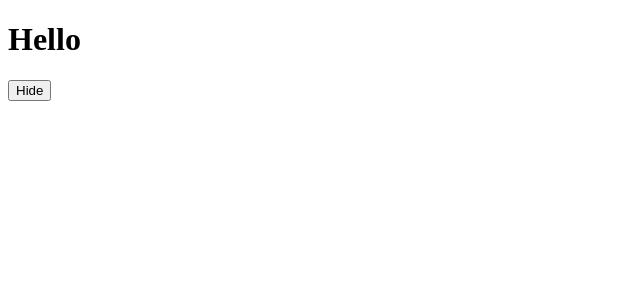
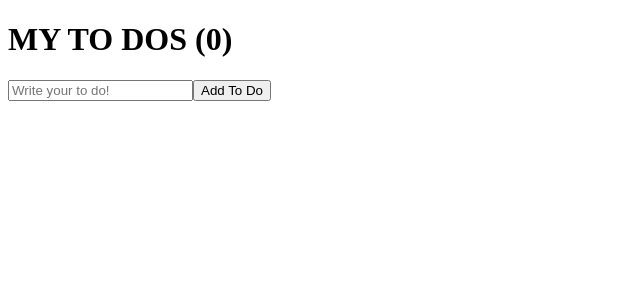
Before and after one commit to jeondaegam/first-create-react-app, a React (Create React App) app: page / in a window 1280 px wide. Shown: the top 300 px of the page, without its empty margins (0-640 px from the left). Built offline with nearby package versions, Linux system fonts and the light colour scheme.

Commit message:
#7.0 Todo List part 1 : ...array
- ...을 사용하여 array에 새로운 값을 추가한다.
- <input>, <form> 사용하기
- submit  event prevent

```diff
--- a/src/App.js
+++ b/src/App.js
@@ -16,13 +16,34 @@
 
 
 function App() {
-  const [showing, setShowing] = useState(true);
-  const onClick = () => setShowing(prev => !prev)
+  const [toDo, setToDo] = useState("");
+  const [toDos, setToDos] = useState([]);
+  const onChange = (event) => setToDo(event.target.value);
+  const onSubmit = (event) => {
+    event.preventDefault();
+    if(toDo==="") {
+      return; // toDo가 mepty면 이 함수를 실행시키지 않는다
+    }
+    setToDos((currentArray) => [toDo, ...currentArray]);
+    setToDo(""); // 키워드 입력 후 submit하면 input창을 비워준다.
+  };
+    console.log(toDos);
+
+    // setToDos(function(currentArray)){ 위와 똑같은 기능을 한다.
+    //   return ;
+    // }
 
   return (
     <div>
-      {showing ? <Hello /> : null}
-    <button onClick={onClick}>{showing ? "Hide" : "Show"}</button>
+      <h1>MY TO DOS ({toDos.length})</h1>
+      <form onSubmit={onSubmit}>
+      <input onChange={onChange}
+      value={toDo}
+      text="text"
+      placeholder="Write your to do!"
+      ></input>
+      <button>Add To Do</button>
+      </form>
     </div>
   );
 }
```
